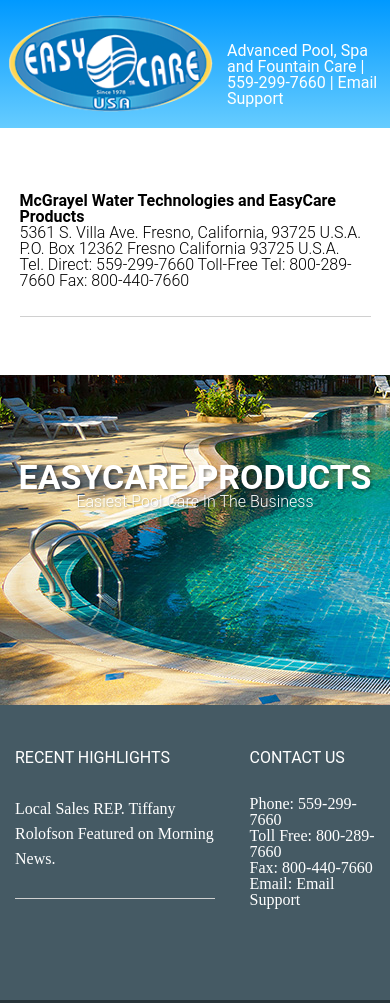
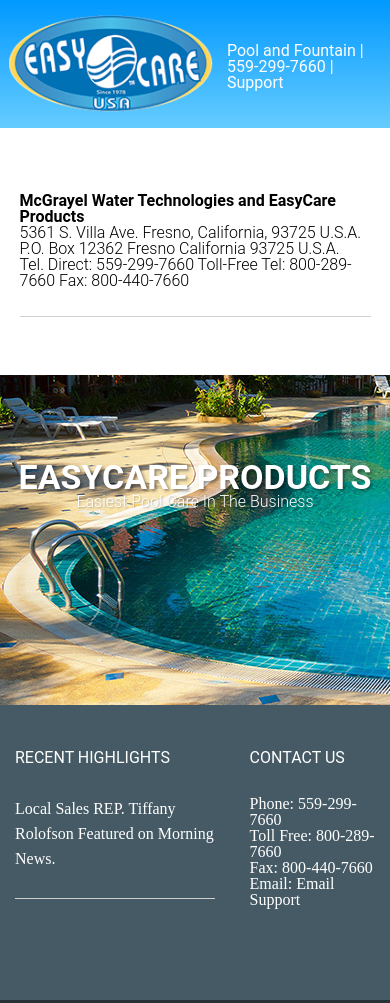
Before and after one commit to xDarkicex/polymer-Ripple-Without-Polymer, a plain HTML site: page index.html in a window 390 px wide. Shown: the top 1003 px of the page. Drawn offline with Linux system fonts and the light colour scheme; a script that the page names is missing.

Commit message:
mobiles hard

```diff
--- a/index.html
+++ b/index.html
@@ -15,7 +15,7 @@
 
 <div class="header">
 <div class="logo"><img src="assets/images/ecplogo.png"></div>
-<p>Advanced Pool, Spa and Fountain Care   |   <a href="tel:5592997660">559-299-7660</a>  |  <a href="mailto:#">Email Support</a></p>
+<p><span class="hide">Advanced</span> Pool<span class="hide">, Spa</span> and Fountain<span class="hide">Care   </span> |   <a href="tel:5592997660">559-299-7660</a>  |  <a href="mailto:#"><span class="hide">Email </span>Support</a></p>
 <div class="nav">
 <button material><a href="index.html">Home</a></button>
 <button material><a href="#">Store Locator</a></button>
```
Also changed, not shown: Pooltec.html (+1 -1 lines).
